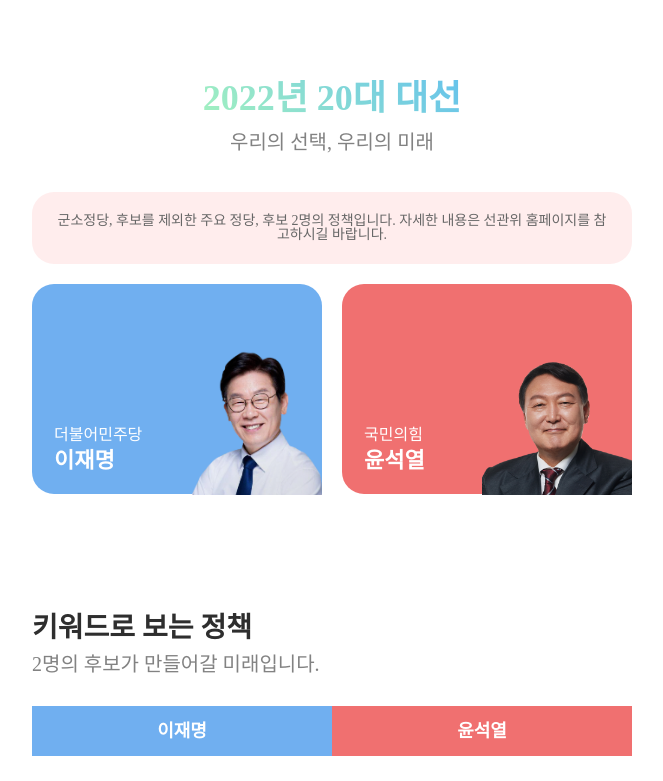
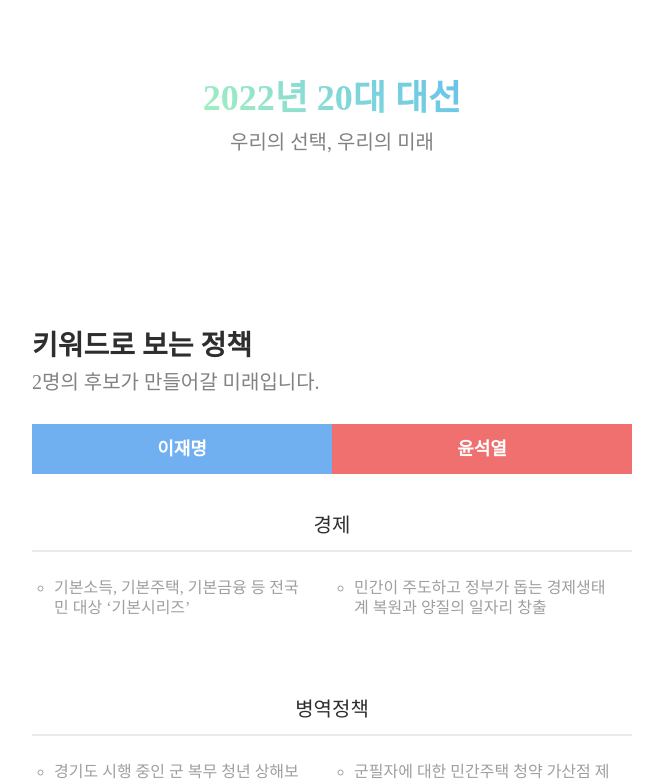
Before and after one commit to k1a11220/2022-election, a Next.js app: page / in a window 1280 px wide. Shown: the top 781 px of the page, without its empty margins (308-971 px from the left). Built offline with nearby package versions, Linux system fonts and the light colour scheme; a web font is replaced by a local one.

Commit message:
FIx error

```diff
--- a/pages/index.js
+++ b/pages/index.js
@@ -1,5 +1,5 @@
 import styled from "styled-components";
-import ImportantCard from "../components/importantCard";
+// import ImportantCard from "../components/importantCard";
 import KeywordList from "../components/keywordList";
 import CandidateCard from "../components/candidateCard";
 import { Title } from "../styles/styles";
@@ -11,9 +11,9 @@
         <h1>2022년 20대 대선</h1>
         <h3>우리의 선택, 우리의 미래</h3>
       </Header>
-      <ImportantCard />
+      {/* <ImportantCard /> */}
       <CardWrapper>
-        <CandidateCard
+        {/* <CandidateCard
           party={"더불어민주당"}
           candidate={"이재명"}
           background={"#70AFF0"}
@@ -24,7 +24,7 @@
           candidate={"윤석열"}
           background={"#F07070"}
           link={"2"}
-        />
+        /> */}
       </CardWrapper>
       <Title top={true}>
         <h1>키워드로 보는 정책</h1>
```
